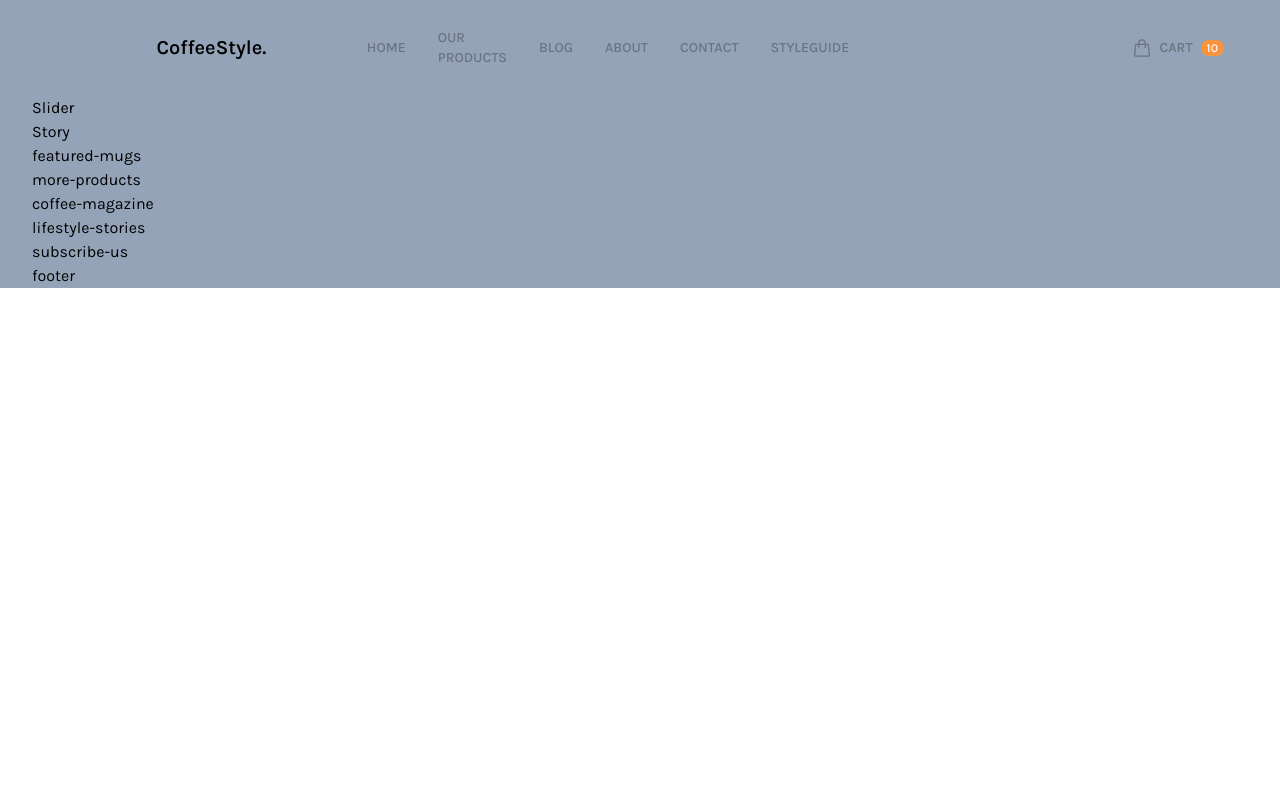
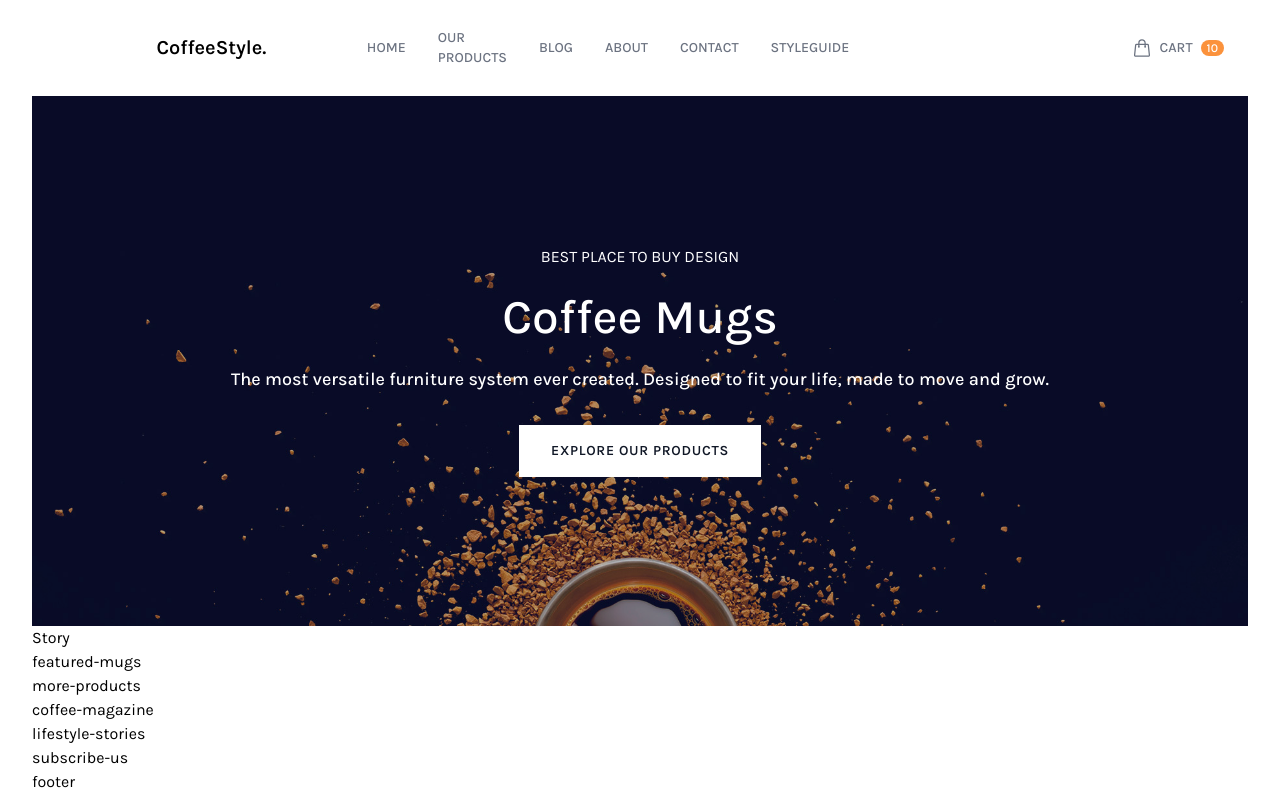
Before and after one commit to quanguit/tailwindCSS, a website: page src/index.html in a window 1280 px wide. Drawn offline with nearby package versions, Linux system fonts and the light colour scheme; files that its build step writes are made by us from their sources; files whose address does not match are found by name.

Commit message:
add slider section

```diff
--- a/src/index.html
+++ b/src/index.html
@@ -11,7 +11,7 @@
   <body>
     <div id="root">
       <div
-        class="content-wrapper font-Karla max-w-screen-2xl text-base mx-auto px-8 bg-slate-400"
+        class="content-wrapper font-Karla max-w-screen-2xl text-base mx-auto px-8"
       >
         <header class="p-6 mx-auto">
           <nav class="flex flex-row justify-between items-center relative">
@@ -85,7 +85,29 @@
         </header>
 
         <main>
-          <div class="slider">Slider</div>
+          <div
+            class="slider h-[530px] bg-[url('../public/img/slider.jpg')] bg-cover bg-no-repeat bg-bottom"
+          >
+            <div
+              class="w-full h-full flex justify-center items-center bg-gray-900 bg-opacity-30 px-8"
+            >
+              <div class="text-white text-center">
+                <div class="uppercase mb-6">BEST PLACE TO BUY DESIGN</div>
+                <div class="font-medium text-5xl mb-6">Coffee Mugs</div>
+                <div class="font-medium text-lg mb-8">
+                  The most versatile furniture system ever created. Designed to
+                  fit your life, made to move and grow.
+                </div>
+                <div class="flex justify-center">
+                  <div
+                    class="uppercase bg-white text-gray-900 w-max tracking-wider py-4 px-8 text-sm font-semibold cursor-pointer hover:bg-opacity-95"
+                  >
+                    Explore our products
+                  </div>
+                </div>
+              </div>
+            </div>
+          </div>
 
           <div class="story">Story</div>
 
--- a/tailwind.config.js
+++ b/tailwind.config.js
@@ -17,6 +17,9 @@ module.exports = {
       },
       animation: {
         slideDown: "slideDown .4s ease-in-out",
+      },
+      backgroundImage: {
+        'slider-bg': "url('../public/img/slider.jpg')",
       }
     },
   },
```
Also changed, not shown: public/img/slider.jpg (added).
